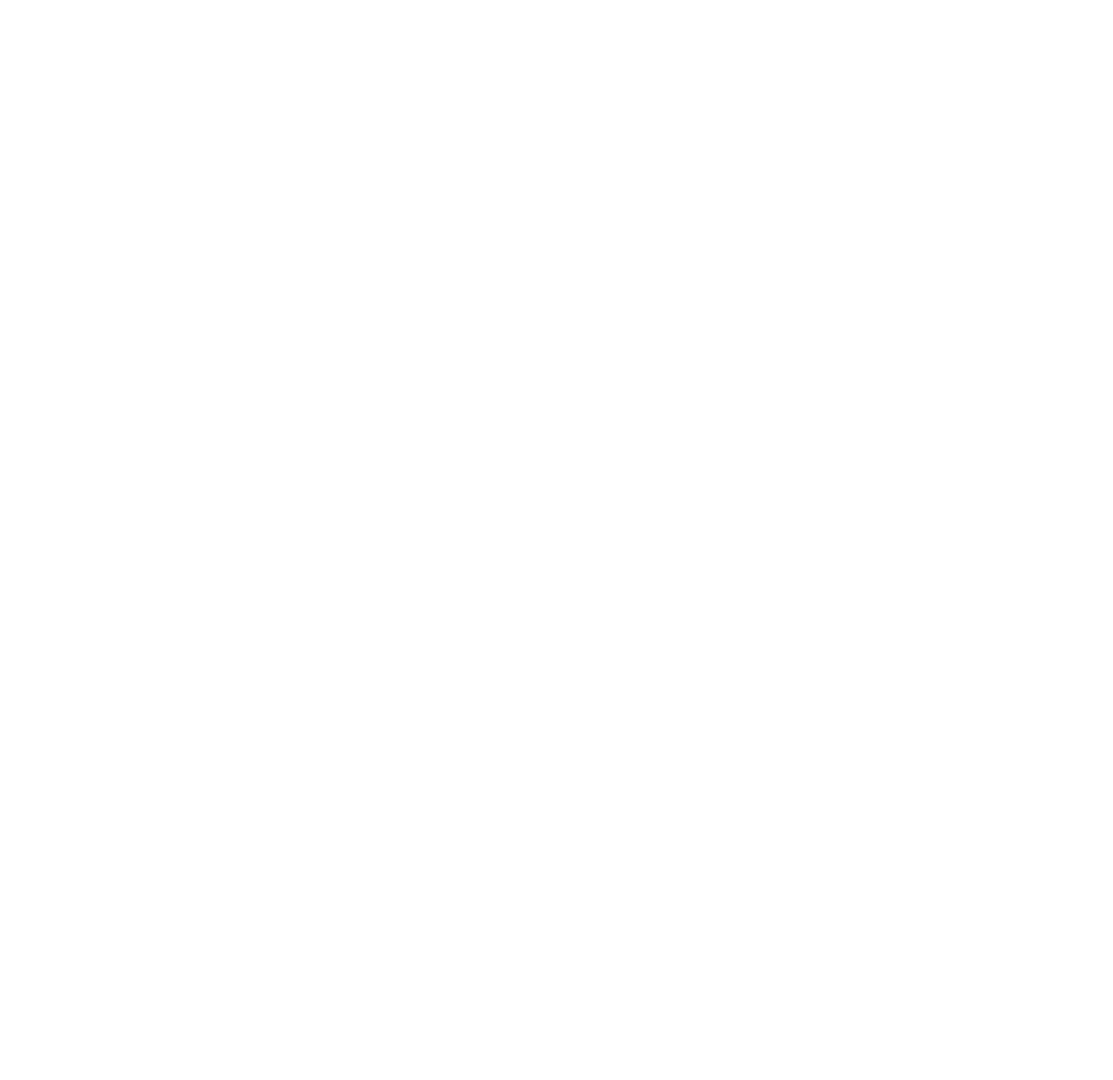
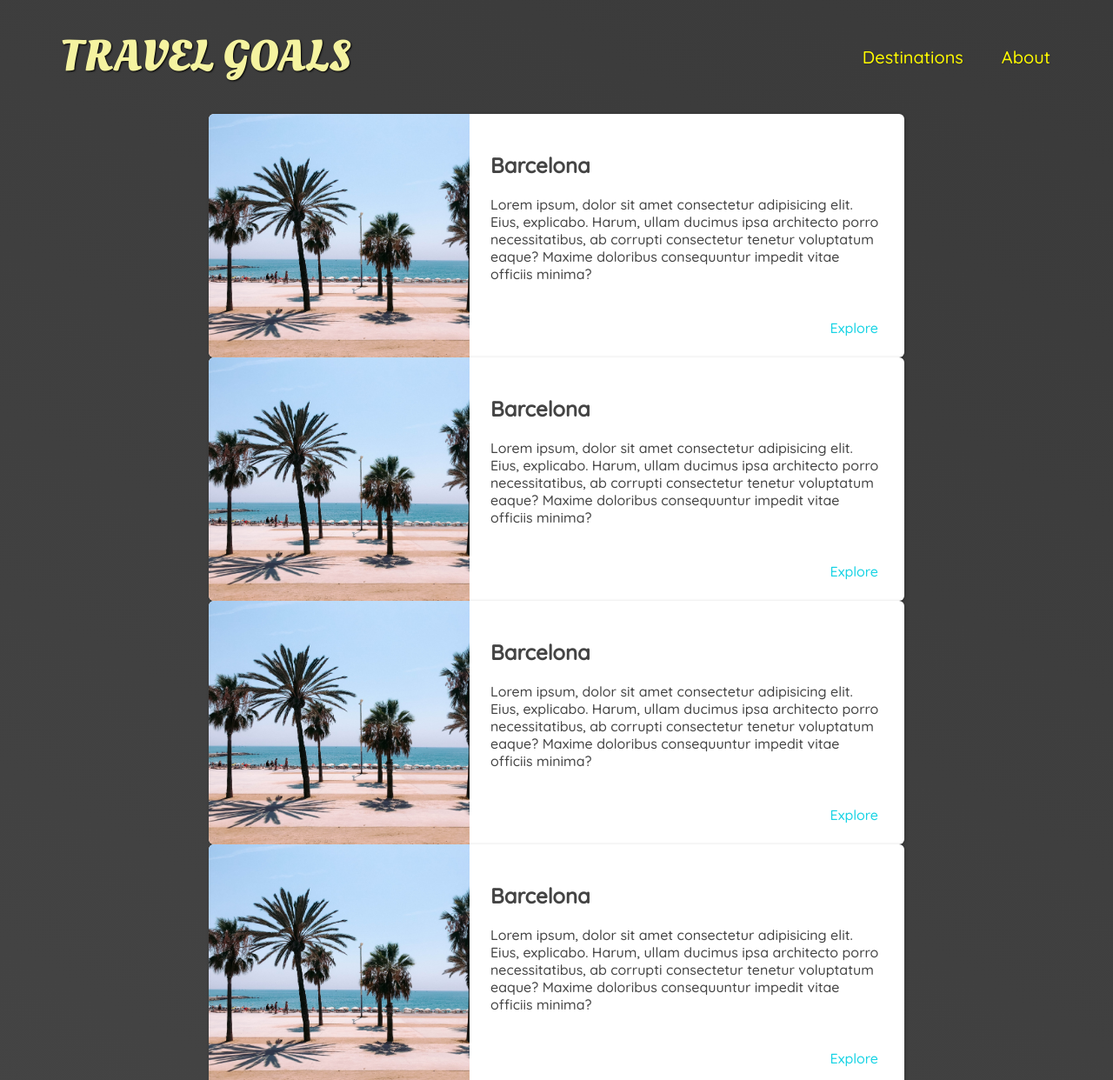
Before and after one commit to itswael/Travel_Goals, a plain HTML site: page places.html in a window 1280 px wide. Shown: the top 1242 px of the page at 87% size. Before the commit the page ends 800 px from the top, so only its background shows below. Drawn offline with Linux system fonts and the light colour scheme.

Commit message:
completed the landing page and working on places page

```diff
--- a/places.html
+++ b/places.html
@@ -0,0 +1,226 @@
+<!DOCTYPE html>
+<html lang="en">
+  <head>
+    <meta charset="UTF-8" />
+    <link rel="preconnect" href="https://fonts.googleapis.com" />
+    <link rel="preconnect" href="https://fonts.gstatic.com" crossorigin />
+    <link
+      href="https://fonts.googleapis.com/css2?family=Oleo+Script:wght@700&family=Quicksand:wght@300;500&family=Raleway:wght@700&display=swap"
+      rel="stylesheet"
+    />
+    <link rel="stylesheet" href="/styles/shared.css" />
+    <link rel="stylesheet" href="/styles/places.css" />
+    <title>Travel Goals</title>
+  </head>
+  <body>
+    <header id="container">
+      <div id="page-logo">
+        <p><a href="/index.html">Travel Goals</a></p>
+      </div>
+      <nav>
+        <ul>
+          <li><a href="/places.html">Destinations</a></li>
+          <li><a href="">About</a></li>
+        </ul>
+      </nav>
+    </header>
+    <main>
+      <ul>
+        <li>
+          <img src="/images/places/barcelona.jpg" alt="city of barcelona" />
+          <div class="item-content">
+            <div>
+              <h2>Barcelona</h2>
+              <p>
+                Lorem ipsum, dolor sit amet consectetur adipisicing elit. Eius,
+                explicabo. Harum, ullam ducimus ipsa architecto porro
+                necessitatibus, ab corrupti consectetur tenetur voluptatum
+                eaque? Maxime doloribus consequuntur impedit vitae officiis
+                minima?
+              </p>
+            </div>
+            <div class="actions">
+              <a href="https://en.wikipedia.org/wiki/barcelona">Explore</a>
+            </div>
+          </div>
+        </li>
+        <li>
+            <img src="/images/places/barcelona.jpg" alt="city of barcelona" />
+            <div class="item-content">
+              <div>
+                <h2>Barcelona</h2>
+                <p>
+                  Lorem ipsum, dolor sit amet consectetur adipisicing elit. Eius,
+                  explicabo. Harum, ullam ducimus ipsa architecto porro
+                  necessitatibus, ab corrupti consectetur tenetur voluptatum
+                  eaque? Maxime doloribus consequuntur impedit vitae officiis
+                  minima?
+                </p>
+              </div>
+              <div class="actions">
+                <a href="https://en.wikipedia.org/wiki/barcelona">Explore</a>
+              </div>
+            </div>
+          </li>
+          <li>
+            <img src="/images/places/barcelona.jpg" alt="city of barcelona" />
+            <div class="item-content">
+              <div>
+                <h2>Barcelona</h2>
+                <p>
+                  Lorem ipsum, dolor sit amet consectetur adipisicing elit. Eius,
+                  explicabo. Harum, ullam ducimus ipsa architecto porro
+                  necessitatibus, ab corrupti consectetur tenetur voluptatum
+                  eaque? Maxime doloribus consequuntur impedit vitae officiis
+                  minima?
+                </p>
+              </div>
+              <div class="actions">
+                <a href="https://en.wikipedia.org/wiki/barcelona">Explore</a>
+              </div>
+            </div>
+          </li>
+          <li>
+            <img src="/images/places/barcelona.jpg" alt="city of barcelona" />
+            <div class="item-content">
+              <div>
+                <h2>Barcelona</h2>
+                <p>
+                  Lorem ipsum, dolor sit amet consectetur adipisicing elit. Eius,
+                  explicabo. Harum, ullam ducimus ipsa architecto porro
+                  necessitatibus, ab corrupti consectetur tenetur voluptatum
+                  eaque? Maxime doloribus consequuntur impedit vitae officiis
+                  minima?
+                </p>
+              </div>
+              <div class="actions">
+                <a href="https://en.wikipedia.org/wiki/barcelona">Explore</a>
+              </div>
+            </div>
+          </li>
+          <li>
+            <img src="/images/places/barcelona.jpg" alt="city of barcelona" />
+            <div class="item-content">
+              <div>
+                <h2>Barcelona</h2>
+                <p>
+                  Lorem ipsum, dolor sit amet consectetur adipisicing elit. Eius,
+                  explicabo. Harum, ullam ducimus ipsa architecto porro
+                  necessitatibus, ab corrupti consectetur tenetur voluptatum
+                  eaque? Maxime doloribus consequuntur impedit vitae officiis
+                  minima?
+                </p>
+              </div>
+              <div class="actions">
+                <a href="https://en.wikipedia.org/wiki/barcelona">Explore</a>
+              </div>
+            </div>
+          </li>
+          <li>
+            <img src="/images/places/barcelona.jpg" alt="city of barcelona" />
+            <div class="item-content">
+              <div>
+                <h2>Barcelona</h2>
+                <p>
+                  Lorem ipsum, dolor sit amet consectetur adipisicing elit. Eius,
+                  explicabo. Harum, ullam ducimus ipsa architecto porro
+                  necessitatibus, ab corrupti consectetur tenetur voluptatum
+                  eaque? Maxime doloribus consequuntur impedit vitae officiis
+                  minima?
+                </p>
+              </div>
+              <div class="actions">
+                <a href="https://en.wikipedia.org/wiki/barcelona">Explore</a>
+              </div>
+            </div>
+          </li>
+          <li>
+            <img src="/images/places/barcelona.jpg" alt="city of barcelona" />
+            <div class="item-content">
+              <div>
+                <h2>Barcelona</h2>
+                <p>
+                  Lorem ipsum, dolor sit amet consectetur adipisicing elit. Eius,
+                  explicabo. Harum, ullam ducimus ipsa architecto porro
+                  necessitatibus, ab corrupti consectetur tenetur voluptatum
+                  eaque? Maxime doloribus consequuntur impedit vitae officiis
+                  minima?
+                </p>
+              </div>
+              <div class="actions">
+                <a href="https://en.wikipedia.org/wiki/barcelona">Explore</a>
+              </div>
+            </div>
+          </li>
+          <li>
+            <img src="/images/places/barcelona.jpg" alt="city of barcelona" />
+            <div class="item-content">
+              <div>
+                <h2>Barcelona</h2>
+                <p>
+                  Lorem ipsum, dolor sit amet consectetur adipisicing elit. Eius,
+                  explicabo. Harum, ullam ducimus ipsa architecto porro
+                  necessitatibus, ab corrupti consectetur tenetur voluptatum
+                  eaque? Maxime doloribus consequuntur impedit vitae officiis
+                  minima?
+                </p>
+              </div>
+              <div class="actions">
+                <a href="https://en.wikipedia.org/wiki/barcelona">Explore</a>
+              </div>
+            </div>
+          </li>
+          <li>
+            <img src="/images/places/barcelona.jpg" alt="city of barcelona" />
+            <div class="item-content">
+              <div>
+                <h2>Barcelona</h2>
+                <p>
+                  Lorem ipsum, dolor sit amet consectetur adipisicing elit. Eius,
+                  explicabo. Harum, ullam ducimus ipsa architecto porro
+                  necessitatibus, ab corrupti consectetur tenetur voluptatum
+                  eaque? Maxime doloribus consequuntur impedit vitae officiis
+                  minima?
+                </p>
+              </div>
+              <div class="actions">
+                <a href="https://en.wikipedia.org/wiki/barcelona">Explore</a>
+              </div>
+            </div>
+          </li>
+          <li>
+            <img src="/images/places/barcelona.jpg" alt="city of barcelona" />
+            <div class="item-content">
+              <div>
+                <h2>Barcelona</h2>
+                <p>
+                  Lorem ipsum, dolor sit amet consectetur adipisicing elit. Eius,
+                  explicabo. Harum, ullam ducimus ipsa architecto porro
+                  necessitatibus, ab corrupti consectetur tenetur voluptatum
+                  eaque? Maxime doloribus consequuntur impedit vitae officiis
+                  minima?
+                </p>
+              </div>
+              <div class="actions">
+                <a href="https://en.wikipedia.org/wiki/barcelona">Explore</a>
+              </div>
+            </div>
+          </li>
+      </ul>
+    </main>
+    <footer>
+      <ul>
+        <li>
+          <a href="https://www.instagram.com"
+            ><img src="/images/icons/insta.png" alt="instagram logo"
+          /></a>
+        </li>
+        <li>
+          <a href="https://www.facebook.com"
+            ><img src="/images/icons/facebook.png" alt="facebooklogo"
+          /></a>
+        </li>
+      </ul>
+    </footer>
+  </body>
+</html>
--- /dev/null
+++ b/styles/places.css
@@ -0,0 +1,41 @@
+body{
+    background: linear-gradient(30deg, rgb(77,77,77), rgb(58,58,58));
+    color: rgb(68, 68, 68);
+}
+header{
+    position: static;
+}
+main ul{
+    width: 800px;
+    margin: 0 auto;
+}
+main li{
+    display: flex;
+    background-color: white;
+    box-shadow: 1px 1px 4px rgba(0, 0, 0, 0.2);
+    border-radius: 6px;
+    overflow: hidden;
+}
+.item-content{
+    padding: 24px;
+    display: flex;
+    flex-direction: column;
+    justify-content: space-between;
+}
+main li img{
+    width: 300px;
+    height: 280px;
+    object-fit: cover;
+}
+.actions{
+    text-align: right;
+}
+.actions a{
+    text-decoration: none;
+    padding: 6px;
+    color: rgb(22, 211, 228);
+    border-radius: 5px;
+}
+.actions a:hover{
+    background-color: rgb(235, 253, 255);
+}
--- a/styles/shared.css
+++ b/styles/shared.css
@@ -1,15 +1,15 @@
-body{
-    font-family: 'Quicksand', sans-serif;
+body {
+  font-family: "Quicksand", sans-serif;
   margin: 0;
 }
 
-ul{
+ul {
   list-style: none;
   margin: 10;
   padding: 0;
 }
 
-header{
+header {
   display: flex;
   justify-content: space-between;
   align-items: center;
@@ -19,7 +19,7 @@ header{
   box-sizing: border-box;
 }
 
-#page-logo a{
+#page-logo a {
   font-family: "Oleo Script", sans-serif;
   padding: 10px;
   color: rgb(245, 243, 160);
@@ -29,21 +29,39 @@ header{
   text-shadow: 1px 1px 2px rgb(0, 0, 0);
 }
 
-header ul{
+header ul {
   display: flex;
 }
-header li{
+header li {
   margin-left: 20px;
 }
-header a{
+header a {
   color: rgb(255, 251, 0);
   text-decoration: none;
   font-size: 20px;
   padding: 12px;
   text-shadow: 1px 1px 2px rgba(0, 0, 0, 0.2);
 }
-header a:hover{
+header a:hover {
   color: rgb(77, 77, 77);
   background-color: rgb(255, 251, 0);
   border-radius: 6px;
 }
+
+footer {
+  background: linear-gradient(70deg, rgb(24, 24, 24), rgb(25, 29, 29));
+  padding: 36px 0;
+}
+footer ul{
+    display: flex;
+    justify-content: center;
+}
+footer li{
+    width: 80px;
+    height: 80px;
+    margin: 0 50px;
+}
+footer img{
+    width: 100%;
+    height: 100%;
+}
```
Also changed, not shown: index.html (+14 -1 lines), images/icons/facebook.png (added), images/icons/insta.png (added). Lines whose indentation alone changed are shown as unchanged.
